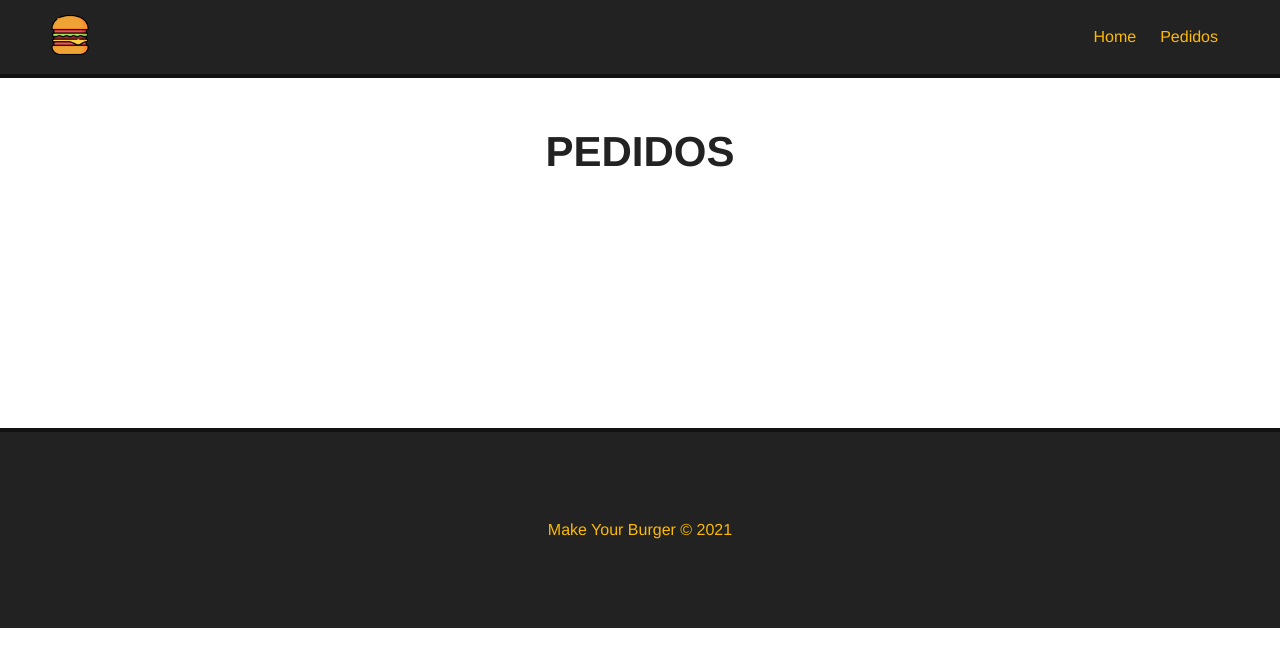
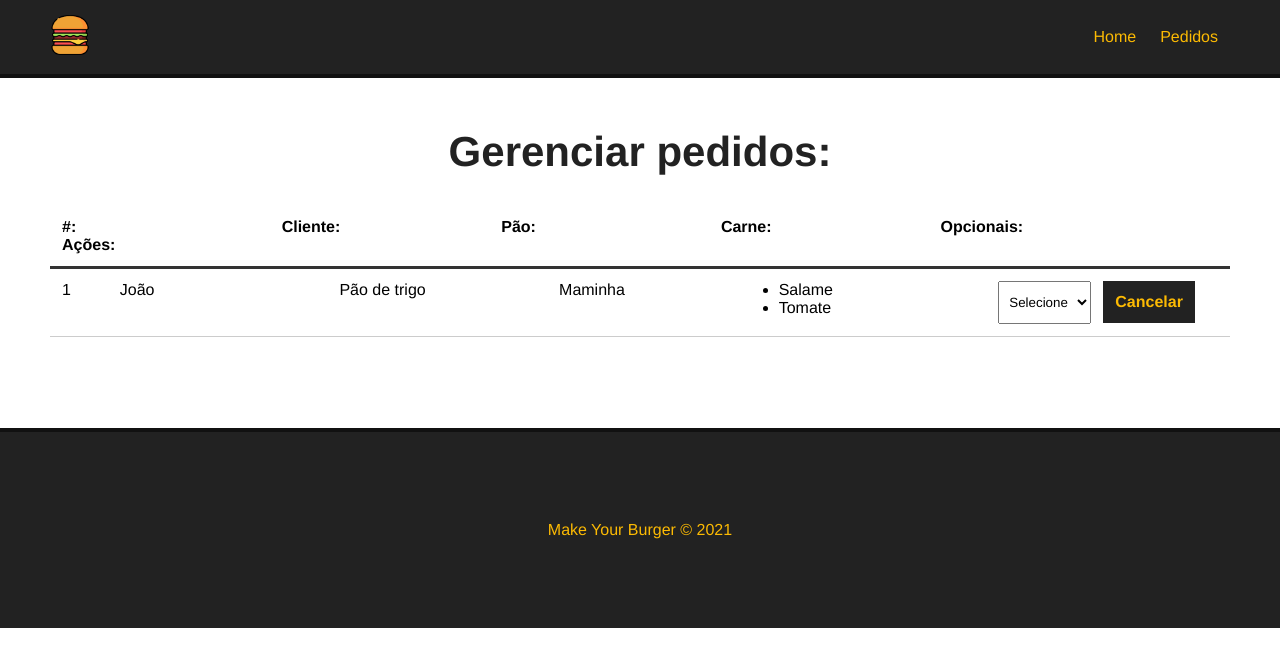
Before and after one commit to joaoguilac/learning-vue, a Vue app in the folder make_your_burger/: page /pedidos in a window 1280 px wide. Shown: the top 666 px of the page. Built offline with nearby package versions, Linux system fonts and the light colour scheme.

Commit message:
Aula 28 finalizada

```diff
--- /dev/null
+++ b/make_your_burger/src/components/Dashboard.vue
@@ -0,0 +1,98 @@
+<template>
+  <div id="burger-table">
+    <div>
+      <div id="burger-table-heading">
+        <div class="order id">#:</div>
+        <div>Cliente:</div>
+        <div>Pão:</div>
+        <div>Carne:</div>
+        <div>Opcionais:</div>
+        <div>Ações:</div>
+      </div>
+    </div>
+    <div id="burger-table-rows">
+      <div class="burger-table-row">
+        <div class="order-number">1</div>
+        <div>João</div>
+        <div>Pão de trigo</div>
+        <div>Maminha</div>
+        <div>
+          <ul>
+            <li>Salame</li>
+            <li>Tomate</li>
+          </ul>
+        </div>
+        <div>
+          <select name="status" class="status">
+            <option value="">Selecione</option>
+          </select>
+          <button class="delete-btn">Cancelar</button>
+        </div>
+      </div>
+    </div>
+  </div>
+</template>
+
+<script>
+export default {
+  name: "Dashboard"
+}
+</script>
+
+<style scoped>
+  #burger-table {
+    max-width: 1200px;
+    margin: 0 auto;
+  }
+
+  #burger-table-heading,
+  #burger-table-rows,
+  .burger-table-row {
+    display: flex;
+    flex-wrap: wrap;
+  }
+
+  #burger-table-heading {
+    font-weight: bold;
+    padding: 12px;
+    border-bottom: 3px solid #333;
+  }
+
+  #burger-table-heading div,
+  .burger-table-row div {
+    width: 19%;
+  }
+
+  .burger-table-row {
+    width: 100%;
+    padding: 12px;
+    border-bottom: 1px solid #CCC;
+  }
+
+  #burger-table-heading .order-id,
+  .burger-table-row .order-number {
+    width: 5%;
+  }
+
+  select {
+    padding: 12px 6px;
+    margin-right: 12px;
+  }
+
+  .delete-btn {
+    background: #222;
+    color: #FCBA03;
+    font-weight: bold;
+    border: 2px solid #222;
+    padding: 10px;
+    font-size: 16px;
+    margin: 0 auto;
+    cursor: pointer;
+    transition: .5s;
+  }
+
+  .delete-btn:hover {
+    background-color: transparent;
+    color: #222;
+  }
+</style>
--- a/make_your_burger/src/views/PedidosView.vue
+++ b/make_your_burger/src/views/PedidosView.vue
@@ -1,5 +1,17 @@
 <template>
   <div class="main-container">
-    <h1>PEDIDOS</h1>
+    <h1>Gerenciar pedidos:</h1>
+    <Dashboard />
   </div>
 </template>
+
+<script>
+import Dashboard from "../components/Dashboard.vue"
+
+export default {
+  name: "Pedidos",
+  components: {
+    Dashboard
+  }
+}
+</script>
```
